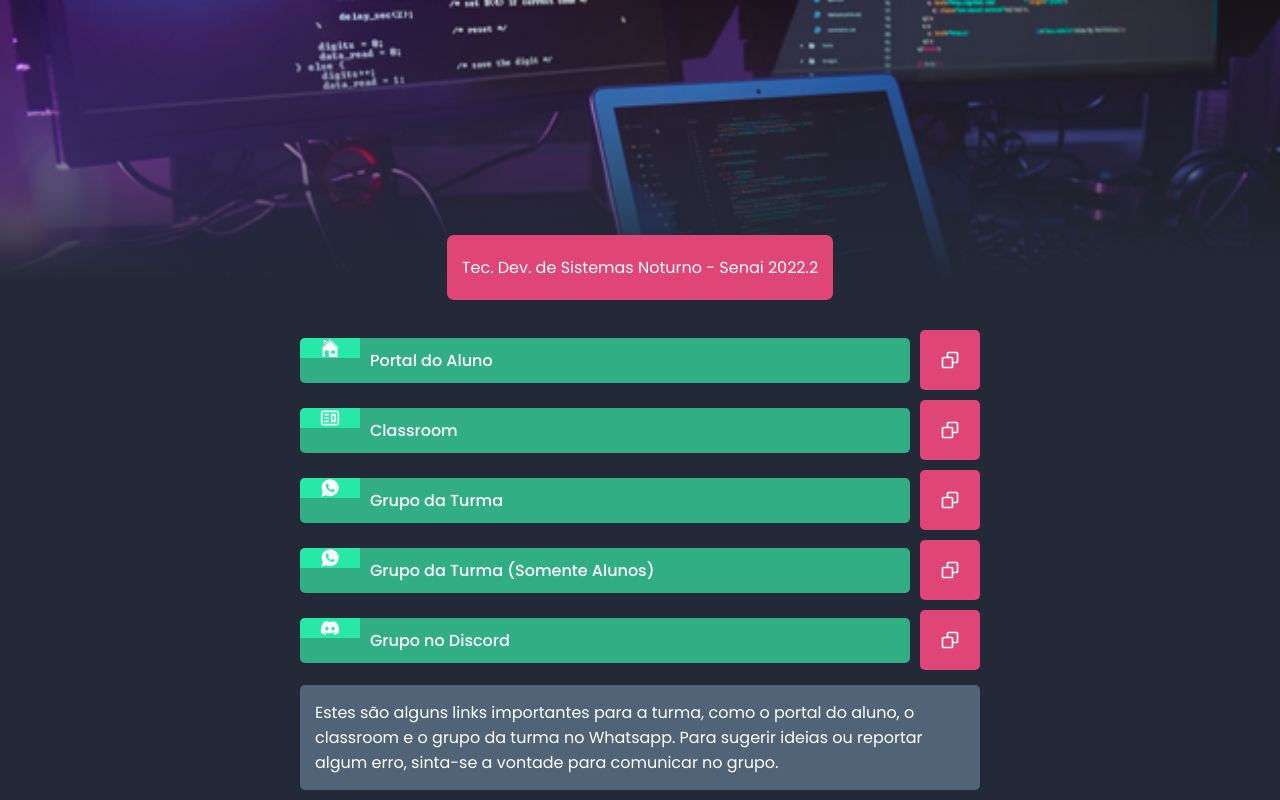
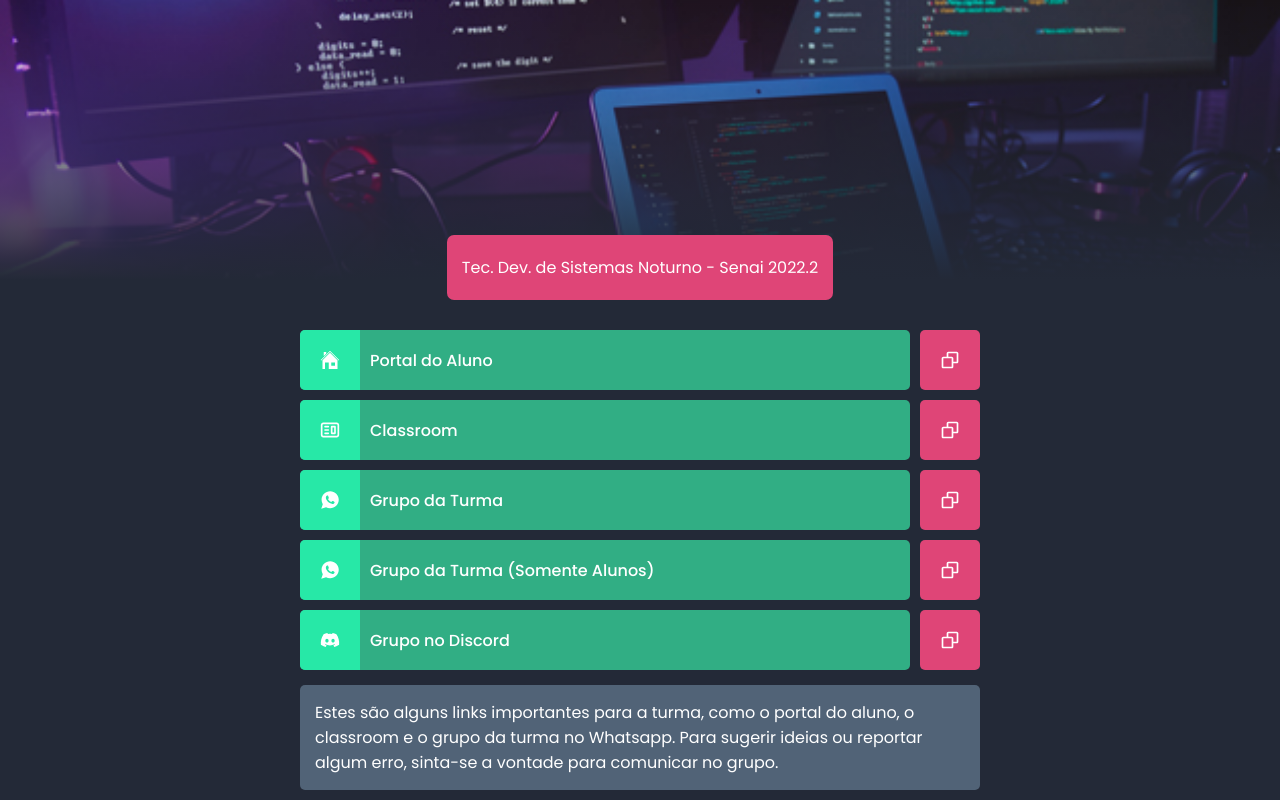
Before and after one commit to jeanjanrley/linksenai, a React (Vite) app: page / in a window 1280 px wide. Built offline with nearby package versions, Linux system fonts and the light colour scheme; no server answers.

Commit message:
Refatoração de estilização

```diff
--- a/src/components/linkButton/styles.scss
+++ b/src/components/linkButton/styles.scss
@@ -13,6 +13,7 @@
 		cursor: pointer;
 		transition: all 0.2s ease-in-out;
 		border-radius: 5px;
+		height: 100%;
 
 		&:hover {
 			background: #1c7054;
@@ -29,6 +30,7 @@
 			justify-content: center;
 			width: 60px;
 			height: 100%;
+			min-height: 100%;
 			background: #27E8A7;
 
 
```
